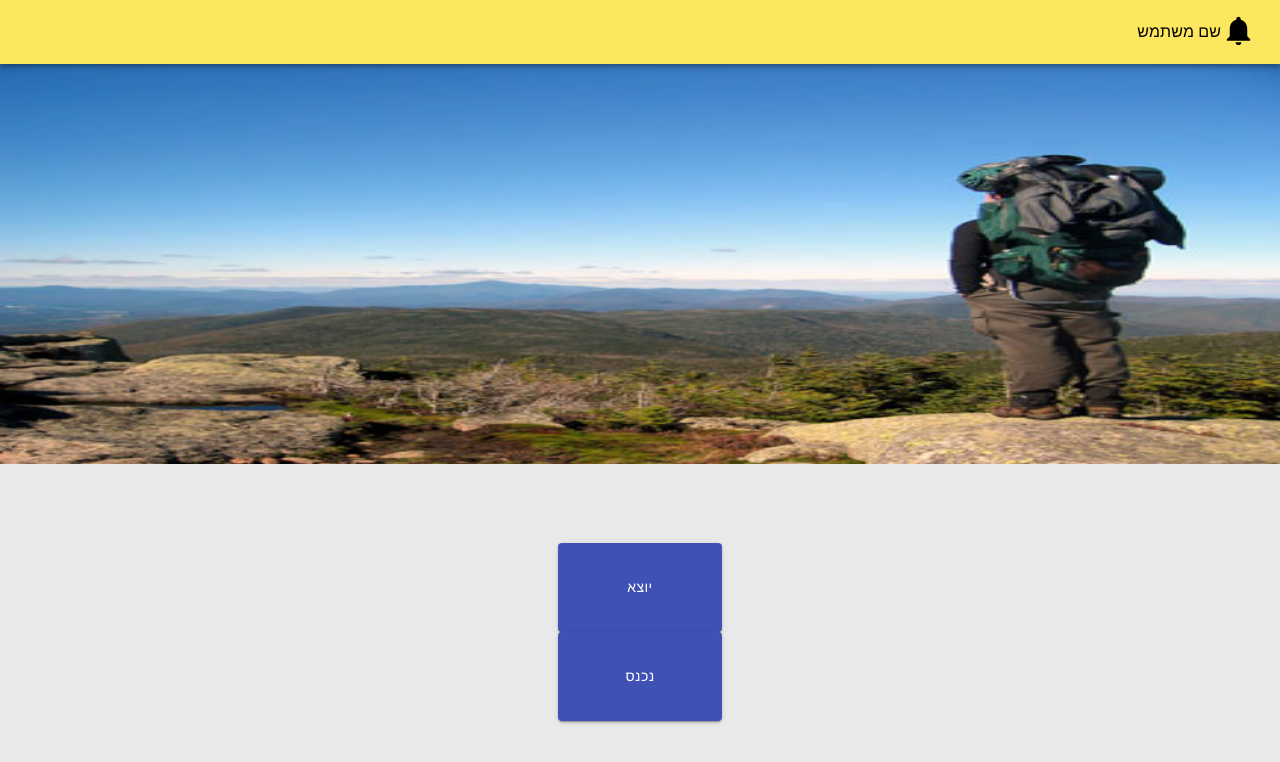
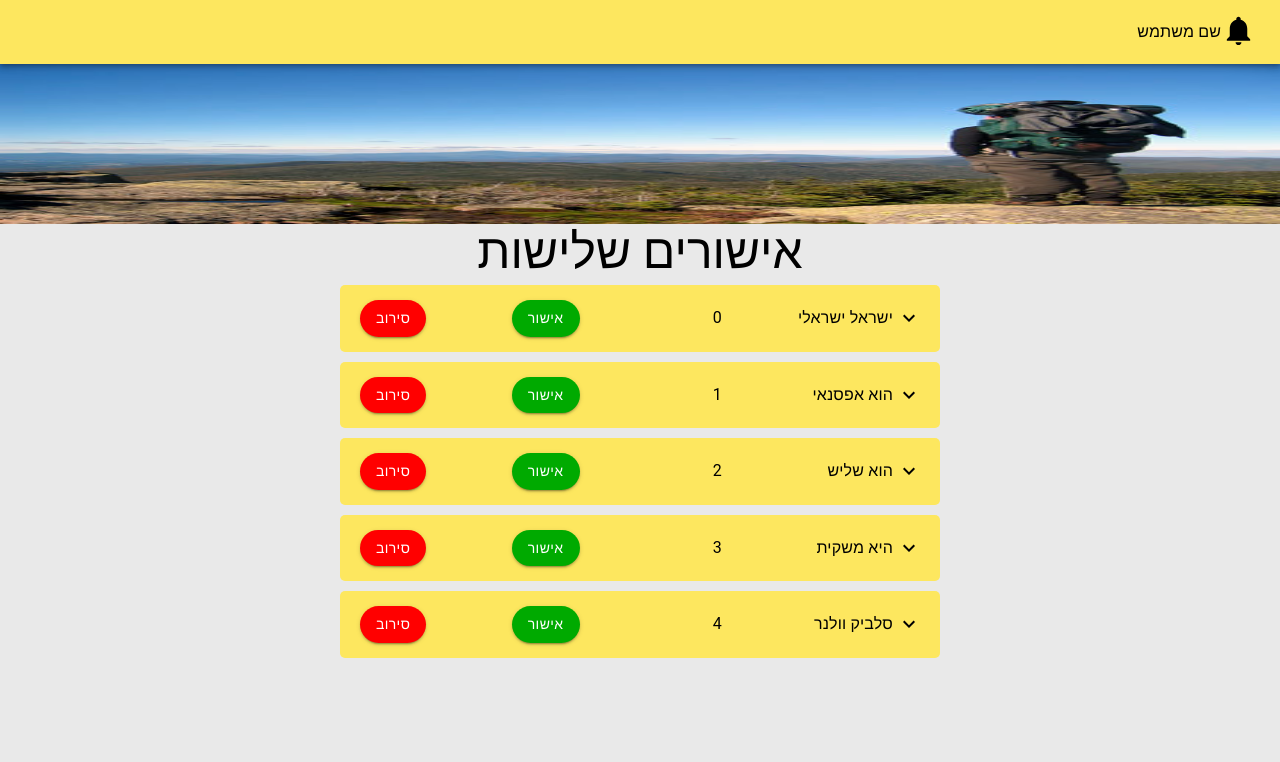
Before and after one commit to sukenik/HighTecs, a React (Create React App) app: page / in a window 1280 px wide. Shown: the top 762 px of the page. Built offline with nearby package versions, Linux system fonts and the light colour scheme.

Commit message:
OFEK TASE JSON

```diff
--- a/package.json
+++ b/package.json
@@ -16,6 +16,7 @@
     "@types/node": "^16.11.28",
     "@types/react": "^18.0.6",
     "@types/react-dom": "^18.0.2",
+    "lorem-ipsum": "^2.0.4",
     "react": "^18.0.0",
     "react-dom": "^18.0.0",
     "react-scripts": "5.0.1",
--- a/src/Approvals/Approvals.tsx
+++ b/src/Approvals/Approvals.tsx
@@ -1,19 +1,37 @@
 import styled from "@emotion/styled";
+import { Typography } from "@mui/material";
 import React from "react";
+import { iUser } from "../Data/consts";
 import { UserItem } from "./UserItem";
 
 const UserList = styled("div")({
-  display: 'flex',
-  flexDirection: 'column',
-  alignItems: 'center',
-  width: "100%"
+  display: "flex",
+  flexDirection: "column",
+  alignItems: "center",
+  width: "100%",
 });
-export const Approvals: React.FC = () => {
+
+interface iProps {
+  currentUser: iUser;
+  users: iUser[];
+}
+
+export const Approvals: React.FC<iProps> = ({ currentUser, users }: iProps) => {
   return (
     <div style={{ display: "flex" }}>
       <UserList>
-        <UserItem fullName="אליק" id="s1" />
-        <UserItem fullName="שריקי" id="s9028699" />
+        <Typography variant="h3">{`אישורים ${currentUser.role}`}</Typography>
+        {users.map(
+          (user) =>
+            !user.approves?.find(
+              (approve) => approve.responseFrom === currentUser.role
+            ) && (
+              <UserItem
+                fullName={user.fullName}
+                id={user.id}
+              />
+            )
+        )}
       </UserList>
     </div>
   );
--- a/src/Approvals/UserItem.tsx
+++ b/src/Approvals/UserItem.tsx
@@ -1,6 +1,8 @@
 import React, { useState } from "react";
-import { Collapse, styled, Typography, Checkbox, Button } from "@mui/material";
+import { Collapse, styled, Typography, Button } from "@mui/material";
 import { KeyboardArrowDown } from "@mui/icons-material";
+import { LoremIpsum } from "lorem-ipsum";
+import { isVisible } from "@testing-library/user-event/dist/utils";
 
 interface iProps {
   id: string;
@@ -24,7 +26,7 @@ const UserBox = styled("div")((props: { isOpen: boolean }) => ({
   textAlign: "start",
   padding: "15px",
   margin: props.isOpen ? "5px 0 0 0" : "5px 0",
-  borderRadius: props.isOpen ? '5px 5px 0 0' : '5px'
+  borderRadius: props.isOpen ? "5px 5px 0 0" : "5px",
 }));
 
 const ApprovalButton = styled(Button)({
@@ -36,14 +38,35 @@ const ApprovalButton = styled(Button)({
   },
 });
 
-export const UserItem: React.FC<iProps> = ({ fullName, id }: iProps) => {
+export const UserItem: React.FC<iProps> = ({
+  fullName,
+  id,
+}: iProps) => {
   const [isOpen, setIsOpen] = useState<boolean>(false);
+  const [isVisible, setIsVisible] = useState<boolean>(true);
+  const lorem = new LoremIpsum({
+    sentencesPerParagraph: {
+      max: 16,
+      min: 6,
+    },
+    wordsPerSentence: {
+      max: 16,
+      min: 9,
+    },
+  });
 
   const handleClick = () => {
     setIsOpen(!isOpen);
   };
 
+  const handleDecline = () => setIsVisible(false);
+
+  const handleAccept = () => setIsVisible(false);
+
   return (
+    <>
+      {
+          isVisible &&
         <div style={{ width: "600px" }}>
           <UserBox isOpen={isOpen}>
             <DropDownArrow isOpen={isOpen} onClick={handleClick} />
@@ -53,10 +76,13 @@ export const UserItem: React.FC<iProps> = ({ fullName, id }: iProps) => {
             <Typography style={{ width: "10%", textOverflow: "ellipsis" }}>
               {id}
             </Typography>
-        <ApprovalButton variant={"contained"}>אישור</ApprovalButton>
+            <ApprovalButton variant={"contained"} onClick={handleAccept}>
+              אישור
+            </ApprovalButton>
             <ApprovalButton
               variant={"contained"}
               style={{ backgroundColor: "red" }}
+              onClick={handleDecline}
             >
               סירוב
             </ApprovalButton>
@@ -67,10 +93,15 @@ export const UserItem: React.FC<iProps> = ({ fullName, id }: iProps) => {
                 backgroundColor: "#B2D0F7",
                 height: "110px",
                 width: "-webkit-fill-available",
-            borderRadius: ' 0 0 5px 5px'
+                borderRadius: " 0 0 5px 5px",
+                padding: "10px",
               }}
-        ></div>
+            >
+              {lorem.generateSentences(3)}
+            </div>
           </Collapse>
         </div>
+      }
+    </>
   );
 };
--- a/src/Data/data.json
+++ b/src/Data/data.json
@@ -3,27 +3,31 @@
         {
             "fullName": "ישראל ישראלי",
             "id": "0",
-            "role": "חייל"
+            "approves": []
         },
         {
             "fullName": "הוא אפסנאי",
             "id": "1",
-            "role": "לוגיסטיקה"
+            "role": "לוגיסטיקה",
+            "approves": []
         },
         {
             "fullName": "הוא שליש",
             "id": "2",
-            "role": "שלישות"
+            "role": "שלישות",
+            "approves": []
         },
         {
             "fullName": "היא משקית",
             "id": "3",
-            "role": "ת\"ש"
+            "role": "ת\"ש",
+            "approves": []
         },
         {
             "fullName": "סלביק וולנר",
             "id": "4",
-            "role": "רס\"ר"
+            "role": "רס\"ר",
+            "approves": []
         }
 
     ]
--- a/src/LandingPage.tsx
+++ b/src/LandingPage.tsx
@@ -1,42 +1,66 @@
-import { useState } from 'react';
-import { Grid, Button } from '@material-ui/core';
-import styles from './myStyles.module.css';
-import { MainPageLayout } from './Layouts/MainPageLayout/MainPageLayout';
-import StatusChain from './Components/StatusChain/statusChain';
+import { useState } from "react";
+import { Grid, Button } from "@material-ui/core";
+import styles from "./myStyles.module.css";
+import { MainPageLayout } from "./Layouts/MainPageLayout/MainPageLayout";
+import StatusChain from "./Components/StatusChain/statusChain";
+import data from "./Data/data.json";
+import { Approvals } from "./Approvals/Approvals";
 
 const LandingPage = () => {
-    const [tripMode, setTripMode] = useState('');
+  const [tripMode, setTripMode] = useState("");
+  const currentUser = data.users[2];
 
   const setEnteyTripMode = () => {
-        setTripMode('נכנס');
-    }
+    setTripMode("נכנס");
+  };
 
   const setOutTripMode = () => {
-        setTripMode('יוצא');
-    }
+    setTripMode("יוצא");
+  };
 
   return (
-        <MainPageLayout children={
+    <MainPageLayout
+      children={
         <>
-                {
-                    !tripMode ?
-                    <Grid container direction='column' justifyContent='center' alignContent='center' className={styles.landingPageContainer} style={{height: "100vh"}}>
+          {currentUser.role ? (
+            <Approvals currentUser={currentUser} users={data.users}/>
+          ) : !tripMode ? (
+            <Grid
+              container
+              direction="column"
+              justifyContent="center"
+              alignContent="center"
+              className={styles.landingPageContainer}
+              style={{ height: "100vh" }}
+            >
               <Grid item>
-                            <Button variant="contained" color="primary" onClick={setOutTripMode} className={styles.modeButton}>
+                <Button
+                  variant="contained"
+                  color="primary"
+                  onClick={setOutTripMode}
+                  className={styles.modeButton}
+                >
                   יוצא
                 </Button>
               </Grid>
               <Grid item>
-                            <Button variant="contained" color="primary" onClick={setEnteyTripMode} className={styles.modeButton}>
+                <Button
+                  variant="contained"
+                  color="primary"
+                  onClick={setEnteyTripMode}
+                  className={styles.modeButton}
+                >
                   נכנס
                 </Button>
               </Grid>
             </Grid>
-                    :
-                    <StatusChain mode={tripMode}/>
+          ) : (
+            <StatusChain mode={tripMode} />
+          )}
+        </>
       }
-            </>
-    }/>);
-}
+    />
+  );
+};
 
 export default LandingPage;
--- a/src/Layouts/MainPageLayout/MainPageLayout.css
+++ b/src/Layouts/MainPageLayout/MainPageLayout.css
@@ -12,7 +12,7 @@ header {
 }
 img {
     width: 100vw;
-    height: 50%;
+    height: 20%;
     align-self: center;
 }
 @media only screen and (max-width: 600px) {
```
Also changed, not shown: src/Data/consts.ts (+16 -5 lines), 1 other file (tests, documents, lock files or other folders). Lines whose indentation alone changed are shown as unchanged.
